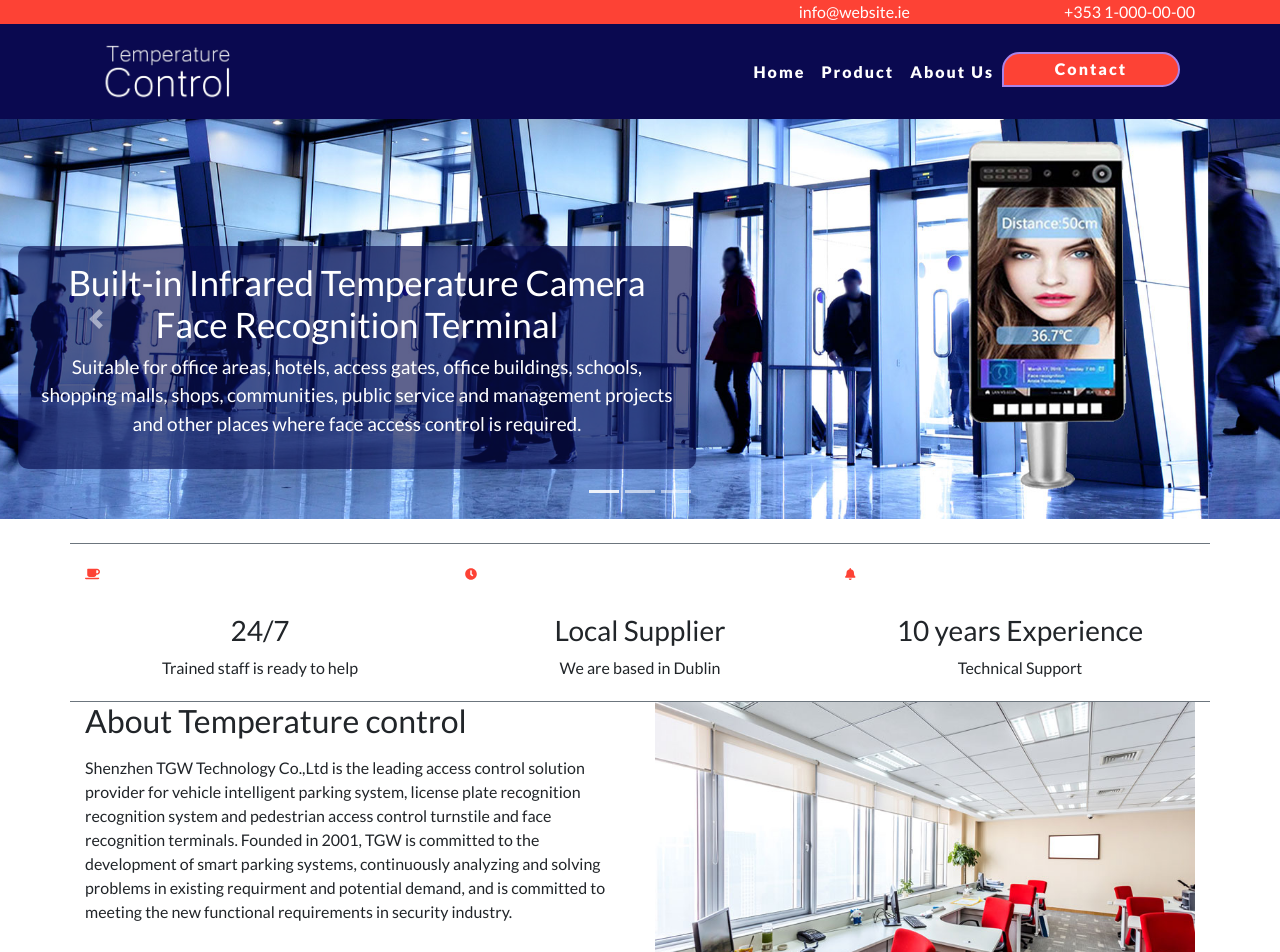
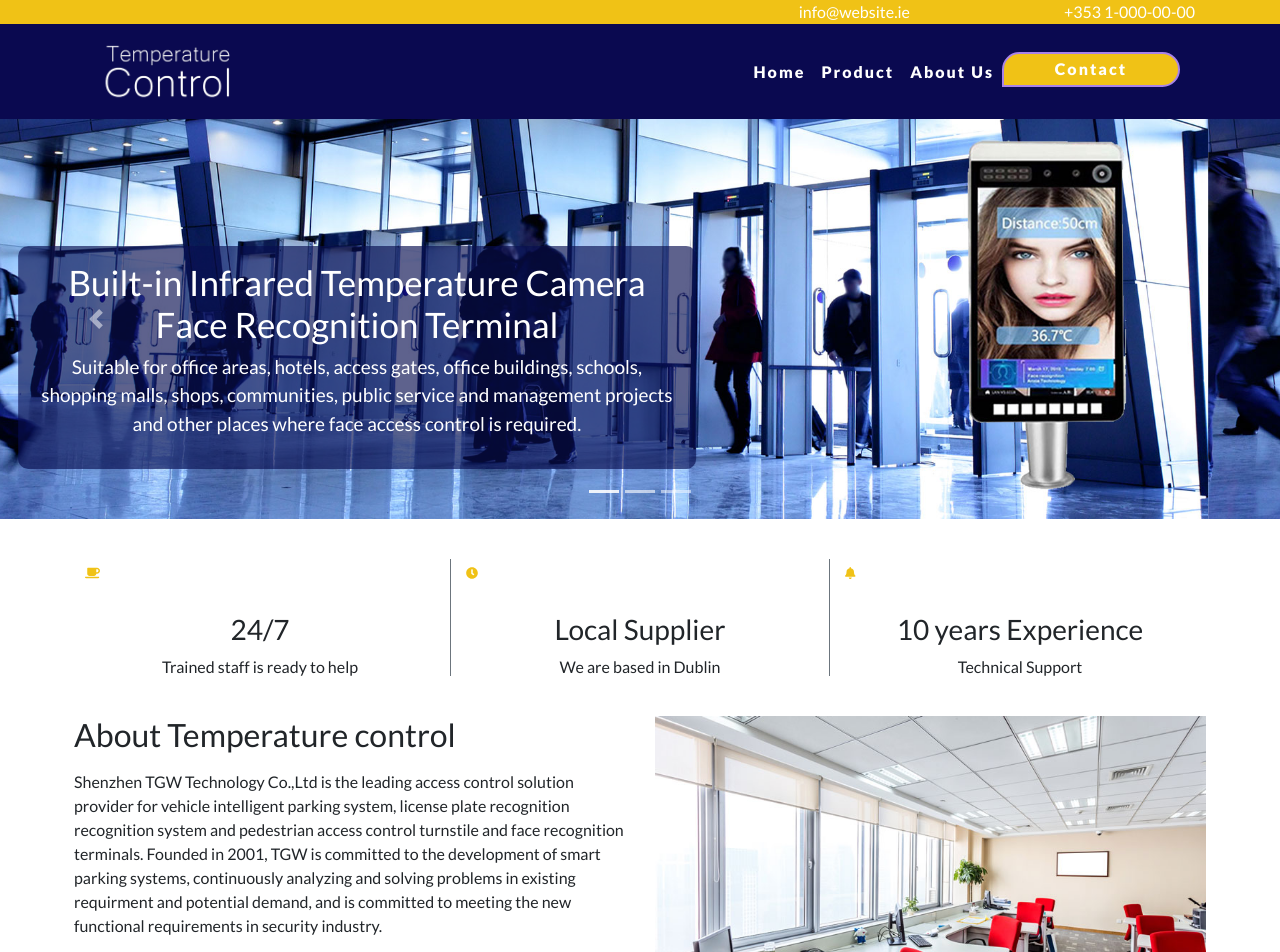
Before and after one commit to yonasjonas/temperature-control, a Next.js app: page / in a window 1280 px wide. Shown: the top 952 px of the page. Built offline with nearby package versions, Linux system fonts and the light colour scheme.

Commit message:
lets try again

```diff
--- a/pages/components/hpabout.js
+++ b/pages/components/hpabout.js
@@ -5,7 +5,7 @@ import Col from 'react-bootstrap/Col';
 
 const AboutTextHP = () => {
     return (
-        <Container className="container mt-4 pt-3 p-1 border-top border-secondary">
+        <Container className="container mt-4 pt-3 p-1">
             <Row>
                 <Col md="6">
                     <h1 className="mb-3">About Temperature control</h1>
--- a/pages/components/hpthreeboxes.js
+++ b/pages/components/hpthreeboxes.js
@@ -7,14 +7,14 @@ import { faCoffee, faClock, faBell } from '@fortawesome/free-solid-svg-icons'
 
 const Boxes = () => {
     return (
-        <Container className="container hpthreeboxes mt-4 pt-3 mb-4 border-top border-secondary">
+        <Container className="container hpthreeboxes mt-4 mb-3 pt-3 mb-4 border-secondary">
             <Row>
                 <Col sm="4">
                     <FontAwesomeIcon className="color-secondary" icon={faCoffee} size="xs" />
                     <h3>24/7</h3>
                     <h6>Trained staff is ready to help</h6>
                 </Col>
-                <Col sm="4">
+                <Col sm="4" className="border-left border-right border-secondary">
                     <FontAwesomeIcon className="color-secondary" icon={faClock} size="xs" />
                     <h3>Local Supplier</h3>
                     <h6>We are based in Dublin</h6>
--- a/pages/contact.js
+++ b/pages/contact.js
@@ -30,7 +30,7 @@ export default function Contact() {
                         <p>Rathfarnham, Dublin 16</p>
                         <p>Phone: <a href="tel:01-000-0000">01-000-0000</a></p>
                         <p>Email: <a href="mailto:info@tempcontrol.ie"></a>info@tempcontrol.ie</p>
-                        <iframe src="https://www.google.com/maps/embed?pb=!1m18!1m12!1m3!1d2382.5786286013063!2d-6.267408084351056!3d53.3328975834199!2m3!1f0!2f0!3f0!3m2!1i1024!2i768!4f13.1!3m3!1m2!1s0x48670ea074772005%3A0x181fe22e3ef3f5e4!2sDamascus%20Gate%20Restaurant!5e0!3m2!1sen!2sie!4v1592157525976!5m2!1sen!2sie" width="100%" height="315" frameborder="0" allowfullscreen="" aria-hidden="false" tabindex="0"></iframe>
+                        <iframe src="https://www.google.com/maps/embed?pb=!1m18!1m12!1m3!1d2382.5786286013063!2d-6.267408084351056!3d53.3328975834199!2m3!1f0!2f0!3f0!3m2!1i1024!2i768!4f13.1!3m3!1m2!1s0x48670ea074772005%3A0x181fe22e3ef3f5e4!2sDamascus%20Gate%20Restaurant!5e0!3m2!1sen!2sie!4v1592157525976!5m2!1sen!2sie" width="100%" height="315" frameBorder="0" allowFullscreen="" aria-hidden="false" tabIndex="0"></iframe>
                     </Col >
                 </Row>
             </Container>
--- a/pages/style.css
+++ b/pages/style.css
@@ -19,13 +19,13 @@ nav.navbar {
 /* .bg-secondary { background-color: #30E3C3!important; } */
 
 .bg-secondary {
-    background-color: #FD4235!important;
+    background-color: #f0c216!important;
 }
 .container-fluid.bg-secondary.container-fluid a {
     float: right;
 }
 .color-secondary {
-    color: #FD4235!important;
+    color: #f0c216!important;
 }
 li.breadcrumb-item {
     float: left;
```
